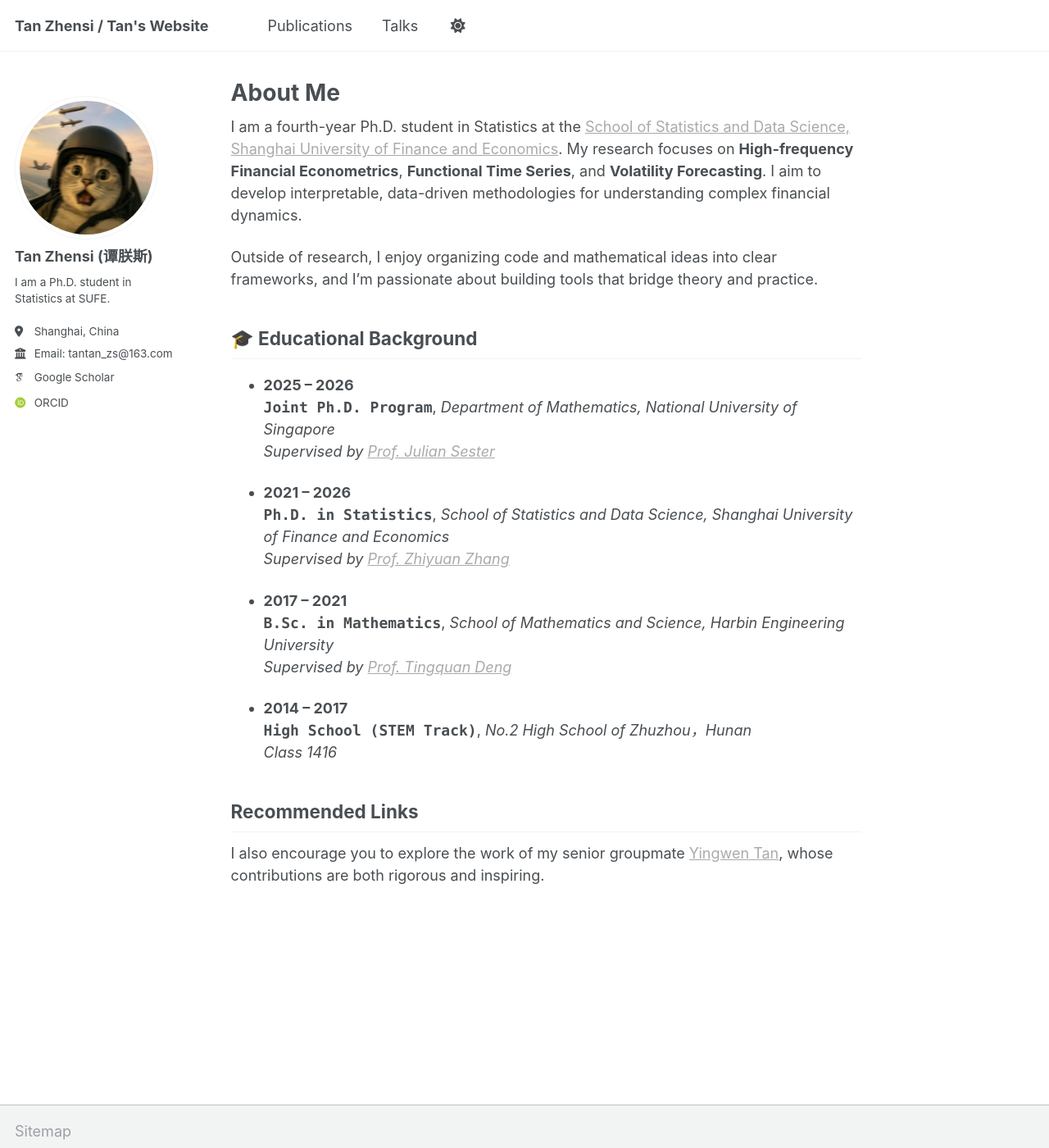
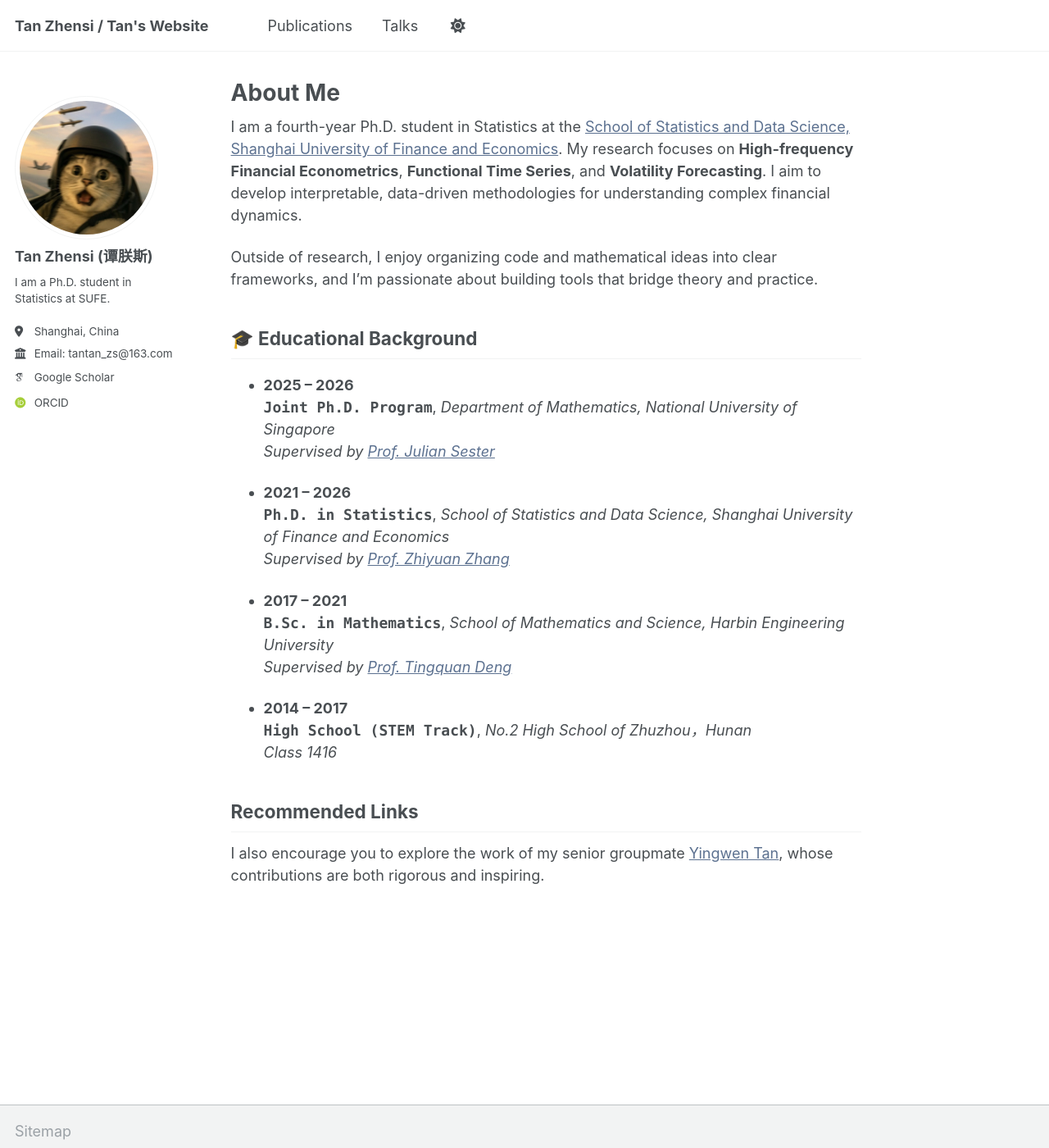
Before and after one commit to TanTzs/TanTzs.github.io, a Jekyll site: the page built from _pages/about.md, in a window 1280 px wide and 1400 px high. Shown: the whole window at 82% size. Built offline with Jekyll 4.4.1, drawn with Linux system fonts in a browser that asks for light colours; some web fonts are replaced.

Commit message:
再次换个颜色

```diff
--- a/_sass/theme/_dark.scss
+++ b/_sass/theme/_dark.scss
@@ -41,7 +41,7 @@ html[data-theme="dark"] {
     --global-border-color               : #{$light-gray};
     --global-dark-border-color          : #{$background-light};
     --global-code-background-color      : #fafafa;
-    --global-code-text-color            : #{$darker-gray};
+    --global-code-text-color            : #{$info-color};
     --global-fig-caption-color          : #{$light-gray};
     --global-link-color                 : #{$notice-color};
     --global-link-color-hover           : #{$link-dark};
--- a/_sass/theme/_default.scss
+++ b/_sass/theme/_default.scss
@@ -39,7 +39,7 @@ $sidebar-screen-min-width   : 1024px;
     // --global-link-color                 : #52adc8;
     // --global-link-color-hover           : mix(#000, #2f7f93, 25%);
     // --global-link-color-visited         : mix(#fff, #2f7f93, 25%);
-    --global-link-color                 : #1715155d;   // 链接默认灰
+    --global-link-color                 : #052555a6;   // 链接默认灰
     --global-link-color-hover           : #000000a4;   // 悬停变黑
     --global-link-color-visited         : #6c6c6cef;   // 已访问同灰色
     --global-masthead-link-color        : #{$dark-gray};
```
